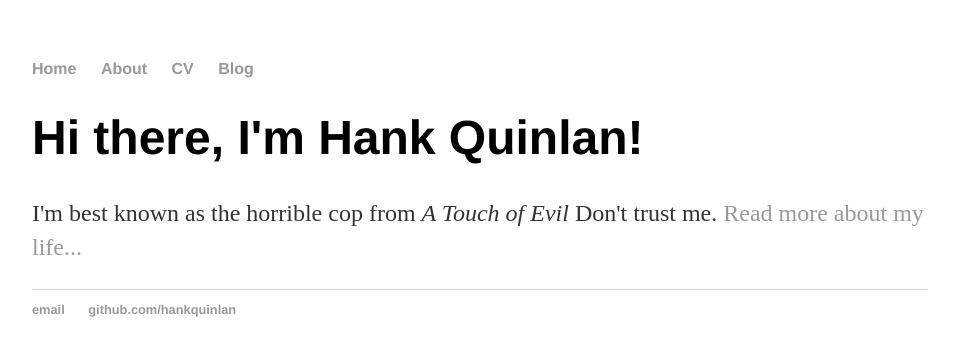
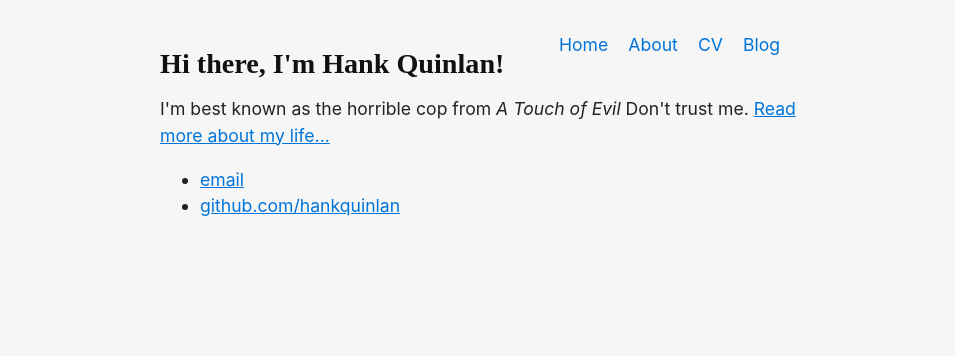
Before and after one commit to palnitkar/palnitkar.github.io, a Jekyll site: the page built from index.html, in a window 1280 px wide. Shown: the top 356 px of the page, without its empty margins (160-1115 px from the left). Built offline with Jekyll 4.4.1, drawn with Linux system fonts in a browser that asks for light colours.

Commit message:
Update main.css

```diff
--- a/css/main.css
+++ b/css/main.css
@@ -1,43 +1,144 @@
 body {
-    margin: 60px auto;
-    width: 70%;
-}
-nav ul, footer ul {
-    font-family:'Helvetica', 'Arial', 'Sans-Serif';
-    padding: 0px;
-    list-style: none;
-    font-weight: bold;
-}
-nav ul li, footer ul li {
-    display: inline;
-    margin-right: 20px;
-}
+  font-family: 'Source Sans Pro', -apple-system, BlinkMacSystemFont, Helvetica, Arial, sans-serif;
+  line-height: 1.5em;
+  font-size: 1.1em;
+  color: #222;
+  max-width: 40rem;
+  padding: 2rem;
+  margin: auto;
+  background: #f6f6f6; }
+
+img {
+  max-width: 100%; }
+
 a {
-    text-decoration: none;
-    color: #999;
-}
-a:hover {
-    text-decoration: underline;
-}
-h1 {
-    font-size: 3em;
-    font-family:'Helvetica', 'Arial', 'Sans-Serif';
-}
-p {
-    font-size: 1.5em;
-    line-height: 1.4em;
-    color: #333;
-}
-footer {
-    border-top: 1px solid #d5d5d5;
-    font-size: .8em;
+  color: #0074D9; }
+
+strong {
+  font-weight: 700;
 }
 
-ul.posts {
-    margin: 20px auto 40px;
-    font-size: 1.5em;
+h1, h2, strong {
+  color: #111; }
+
+h1 {
+  font-size: 1.6em; }
+
+h2 {
+  font-size: 1.2em; }
+
+h3 {
+  font-size: 1.1em; }
+
+h4 {
+    font-size: 1em; }
+
+h1, h2, h3, h4, #title, .guide a {
+  font-family: 'Merriweather', serif;
+  font-weight: 900;
 }
 
-ul.posts li {
-    list-style: none;
+.muted {
+  color: #aaa;
+  text-decoration: none; }
+
+.small {
+  font-size: .8em; }
+
+nav ul {
+    display: block;
+    list-style-type: none;
+    margin: 0;
+    padding: 0;
+    overflow: hidden;
+    float: right;
+
+  }
+
+nav li {
+    float: left;
+  }
+
+nav a {
+    display: block;
+    text-align: center;
+    padding: 0 20px 0 0;
+    text-decoration: none;
+  }
+
+#title a {
+      display: block;
+      float: left;
+      font-size: 1.4em;
+      text-decoration: none;
+      font-weight: bold;
+      color: #222;
 }
+
+@media screen and (max-width: 560px) {
+  #title a {
+    width: 100%;
+  }
+}
+
+@media screen and (max-width: 560px) {
+  nav ul {
+    margin-top: 1.5em;
+    float: left;
+  }
+}
+
+header {
+  display: block;
+  width: 100%;
+  float: left;
+  padding-bottom: 2rem;
+  margin-bottom: 2rem;
+  border-bottom: 1px solid #eee;
+}
+
+main {
+  display: block;
+  width: 100%;
+  float: left;
+}
+
+hr {
+  border: 1px solid #eee;
+}
+
+.excerpt {
+  font-weight: 300i;
+  font-style: italic;
+  font-size: 1.2em;
+}
+
+.guideblock {
+  display: block;
+  float: left;
+  width: 100%;
+  padding: 0px;
+}
+
+.guide {
+  width: 300px;
+  height: 225px;
+  line-height: 225px;
+  background-size: cover;
+  text-align: center;
+  display: block;
+  float: left;
+  margin: 0px 10px 1em 10px;
+}
+
+.guide a {
+  font-size: 1.6em;
+  color: #fff;
+  text-transform: uppercase;
+  position: relative;
+  display: inline-block;
+  vertical-align: middle;
+  line-height: normal;
+  font-weight: 700;
+  text-decoration: none;
+}
```
